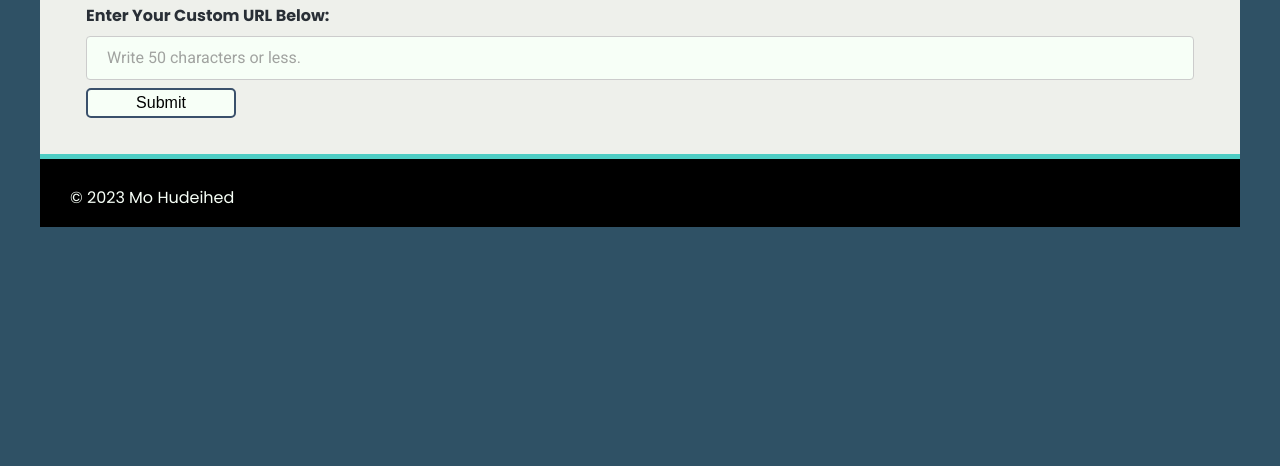
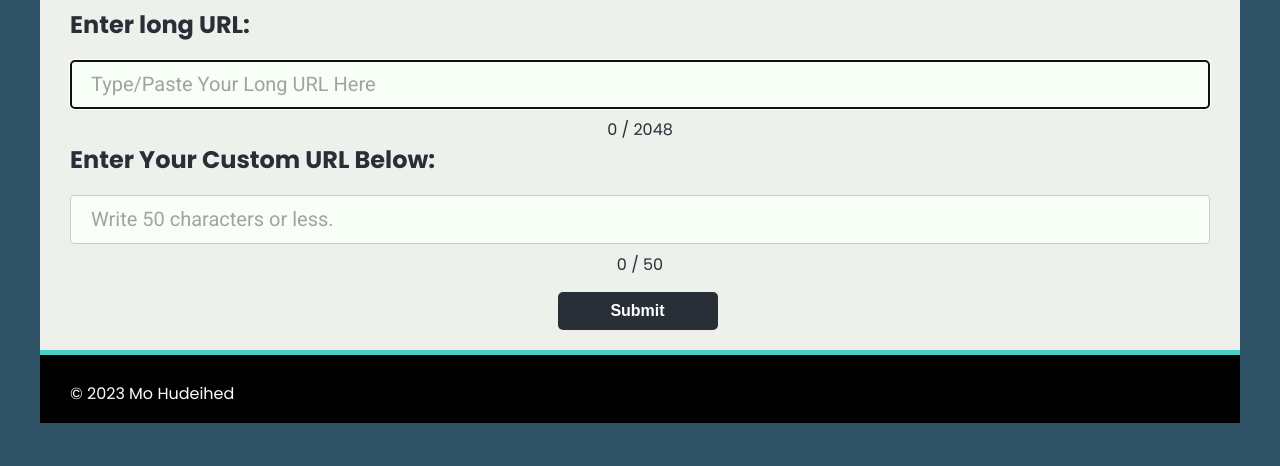
Before and after one commit to mozz01/ShortURL, a website: page frontend/public/customize.html in a window 1280 px wide. Shown: the part 334-800 px from the top of the page. Drawn offline with Linux system fonts and the light colour scheme.

Commit message:
Implements custom URL functionality and fixes minor problems

```diff
--- a/frontend/public/customize.html
+++ b/frontend/public/customize.html
@@ -9,7 +9,7 @@
         <title>ShortURL Tool - Customize URL</title>
 
         <link rel='stylesheet' type='text/css' media='screen' href='main.css'>
-        <script src='main.js'></script>
+        <script defer src='customize.js'></script>
 
         <link rel="apple-touch-icon" sizes="180x180" href="apple-touch-icon.png">
         <link rel="icon" type="image/png" sizes="32x32" href="favicon-32x32.png">
@@ -25,10 +25,10 @@
 
             <div id="acc-options-container">
                 <a href="login.html">
-                    <button id="loginButton">Log in</button>
+                    <button id="loginButton" class="account-options">Log in</button>
                 </a>
                 <a href="signup.html">
-                    <button id="signupButton">Sign up</button>
+                    <button id="signupButton" class="account-options">Sign up</button>
                 </a>
             </div>
         </header>
@@ -42,15 +42,41 @@
             <form action="customurl" method="POST">
                 <div class="container">
                     <h1>Customize URL</h1>
-                    <label for="customurl"><b>Enter Your Custom URL Below:</b></label>
+                    <label for="urlbox" class="required customurltext"><b>Enter long URL:</b></label>
+                        <input
+                            required
+                            autofocus
+                            type="text"
+                            name="urlbox"
+                            id="customurlbox"
+                            class="inputbox"
+                            maxlength="2048"
+                            placeholder="Type/Paste Your Long URL Here"
+                            aria-required="true"
+
+                            >
+                            <!-- oninput="updateCharacterCount('urlbox', 'urlCount')" -->
+                    <div>
+                        <span id="urlCount">0</span> / 2048
+                    </div>
+
+                    <label for="customurl" class="customurltext"><b>Enter Your Custom URL Below:</b></label>
                     <input
                         required
                         type="text"
                         placeholder="Write 50 characters or less."
                         maxlength="50"
-                        name="customurl">
+                        minlength="8"
+                        class="inputbox"
+                        name="customurl"
+                        >
+                        <!-- oninput="updateCharacterCount('customurl', 'customUrlCount')" -->
 
-                    <button type="submit">Submit</button>
+                        <div>
+                            <span id="customUrlCount">0</span> / 50
+                        </div>
+
+                    <button type="submit" id="customurlbutton">Submit</button>
                 </div>
             </form>
 
--- /dev/null
+++ b/frontend/public/customize.js
@@ -0,0 +1,10 @@
+function updateCharacterCount(inputId, countId)
+{
+    const input = document.getElementById(inputId);
+    const count = document.getElementById(countId);
+
+    if (input && count)
+    {
+        count.textContent = input.value.length;
+    }
+}
--- a/frontend/public/main.css
+++ b/frontend/public/main.css
@@ -95,8 +95,12 @@ footer {
 }
 
 /* ----- Anchors ----- Text links */
-/* a {}
 
+a {
+    text-decoration: none;
+}
+
+/*
 a:link {}
 
 a:hover {}
@@ -119,7 +123,6 @@ a:visited {} */
 
 nav a {
     color: var(--dark-green);
-    text-decoration: none;
     padding: 15px 5%;
 }
 
@@ -274,24 +277,58 @@ legend {
     padding: 3px 10px;
     margin: 3px;
 }
+*/
+.inputbox
+{
+    background-color: #F7FFF7;
+    color: var(--light-black);
+    width: 100%;
+    padding: 10px;
+    margin-top: 5px;
+    margin-bottom: 15px;
+    box-sizing: border-box;
+    border: 1px solid #ccc;
+    border-radius: 4px;
+    font-size: 20px;
+}
 
-label {
-    color: var(--dark-blue);
-    border-radius: 10px;
-    padding: 10px 0px;
-    margin: 10px 0px;
-}*/
+
+.customurltext {
+    display: block;
+    font-size: 1.5em;
+    margin-bottom: 10px;
+    text-align: left;
+}
+
+
+
+label{
+    font-size: 1.2em;
+    margin-bottom: 10px;
+
+}
+
 
 button{
-    background-color: #F7FFF7;
-    border: 2px solid #3A506B;
-    width: 150px;
-    padding: 4px 10px;
-    font-size: 100%;
+    width: 160px;
+    background-color: var(--light-black);
+    color: white;
+    font-weight: 600;
+    padding: 10px 15px;
+    border: none;
     border-radius: 5px;
     cursor: pointer;
+    font-size: 16px;
+    margin-top: 15px;
     margin-right: 5px;
 }
+
+
+.account-options{
+    color: var(--light-black);
+    background-color: var(--easy-white);
+}
+
 
 
 button:hover,
@@ -301,11 +338,11 @@ select:hover,
 #clear:hover,
 #copyButton:hover,
 #toggle-hidden:hover,
-#submit:hover
+#submit:hover,
+.account-options:hover
 {
+    color: var(--light-black);
     background-color: var(--highlight);
-    color: black;
-    border-color: var(--highlight);
 }
 
 input:focus,
@@ -370,7 +407,7 @@ select{
 
 .options{
     margin-top: auto;
-    width: 150px;
+    width: 170px;
 }
 
 .hidden{
@@ -399,7 +436,9 @@ input[type=text], input[type=password] {
 }
 
 .container {
-    padding: 16px;
+    max-width: 100%;
+    margin: 0 auto;
+    text-align: center;
 }
 
 #alias{
--- a/frontend/public/track.js
+++ b/frontend/public/track.js
@@ -2,7 +2,8 @@ const queryParameters = new URLSearchParams(window.location.search);
 const shortid = queryParameters.get('shortid');
 
 const container = document.getElementById('tracking-container');
-    const clicksContainer = document.getElementById('clicksContainer');
+const clicksContainer = document.getElementById('clicksContainer');
+const shortURLHolder = document.getElementById('shortURLHolder');
 
 async function getClicks()
 {
@@ -14,6 +15,7 @@ async function getClicks()
     const result = (await response.json())[0];
     console.log("shortid:", shortid);
 
+    shortURLHolder.innerText = result.short;
     clicksContainer.innerText = result.clicks;
 }
 
```
Also changed, not shown: frontend/index.mjs (+14 -0 lines), frontend/public/account.html (+2 -2 lines), frontend/public/index.html (+2 -2 lines), frontend/public/login.html (+2 -2 lines), frontend/public/signup.html (+2 -2 lines), frontend/public/track.html (+3 -3 lines).
